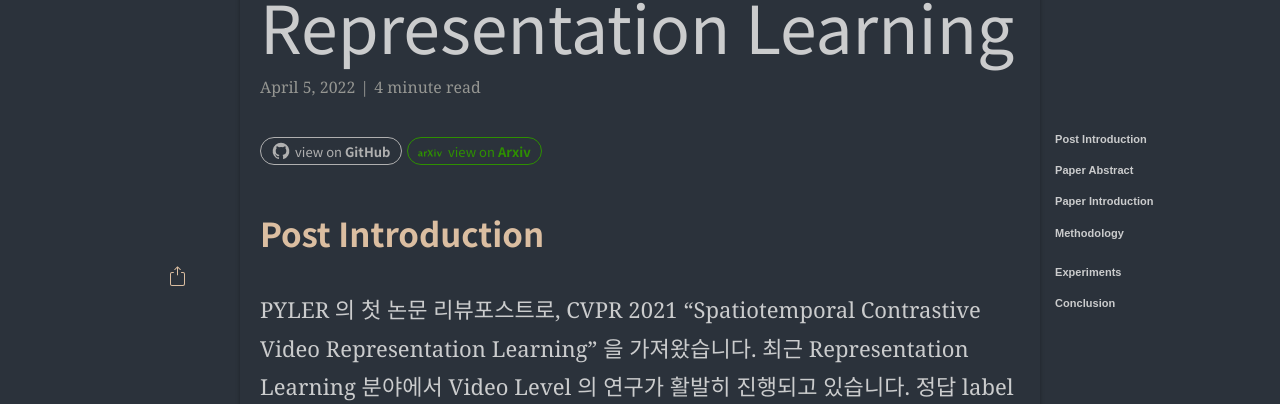
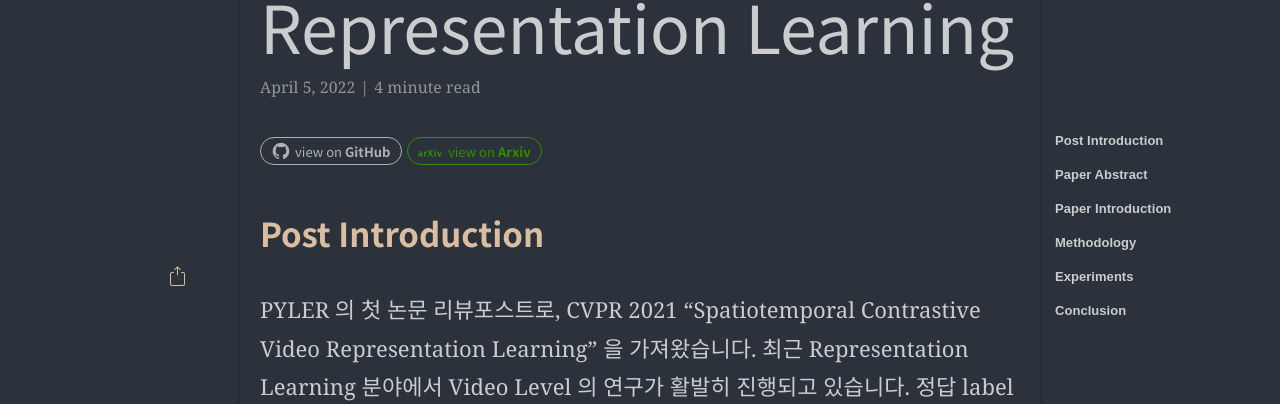
Before and after one commit to pylerAI/blog, a Jekyll site: the page built from _posts/2022-04-05-spatiotemporal-contrastive-video-representation-learning.md, in a window 1280 px wide. Shown: the part 820-1224 px from the top of the page. Built offline with Jekyll 4.4.1, drawn with Linux system fonts in a browser that asks for light colours; some web fonts are replaced; formulas are drawn with MathJax 3; comment, search, counter and statistics services are not loaded.

Commit message:
Change toc style

```diff
--- a/_includes/javascripts.html
+++ b/_includes/javascripts.html
@@ -198,9 +198,11 @@
           var content = this.lastElementChild;
           if (content.style.maxHeight){
             content.style.maxHeight = null;
+            content.style.paddingTop = null;
             this.firstElementChild.nextSibling.innerHTML = chevron_down;
           } else {
             content.style.maxHeight = content.scrollHeight + "px";
+            content.style.paddingTop = "8px";
             this.firstElementChild.nextSibling.innerHTML = chevron_up;
           }
         });
--- a/assets/css/main.css
+++ b/assets/css/main.css
@@ -1239,6 +1239,7 @@ path.fa-secondary {
 }
 .toc-item-1 {
   padding: 8px 0 8px 0;
+  font-size: small;
 }
 .toc-sign {
   float: right;
@@ -1254,9 +1255,9 @@ path.fa-secondary {
   padding-inline-start: 0px;
   list-style:none;
   max-height: 0;
+  padding-top: 0;
   overflow: hidden;
-  transition: max-height 0.2s ease-out;
-  padding-top: 8px;
+  transition: max-height 0.2s ease-out, padding-top 0.2s ease-out;
 }
 .toc-submenu-1 a{
   color:var(--grey1);
```
